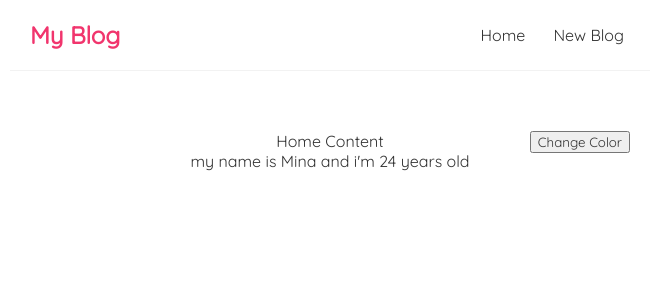
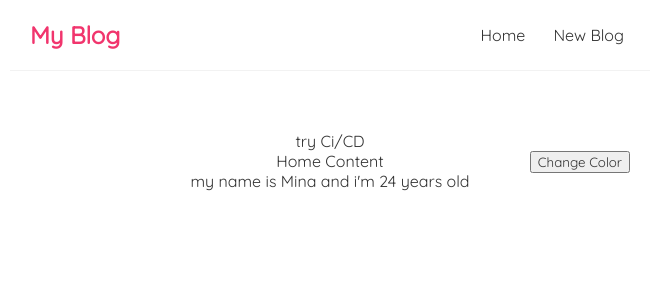
Before and after one commit to MinaMalak-cmd/Learning_React, a React (Create React App) app: page / in a window 1280 px wide. Shown: the top 300 px of the page, without its empty margins (310-971 px from the left). Built offline with nearby package versions, Linux system fonts and the light colour scheme.

Commit message:
add some change

```diff
--- a/src/App.js
+++ b/src/App.js
@@ -1,12 +1,11 @@
-import logo from './logo.svg';
 import Navbar from './navbar';
 import Home from './Home';
 function App() {
-  // const col = 'green';
   return (
     <div className="App">
       <Navbar />
       <div className="content">
+        try Ci/CD
        <Home />
       </div>
     </div>
```
